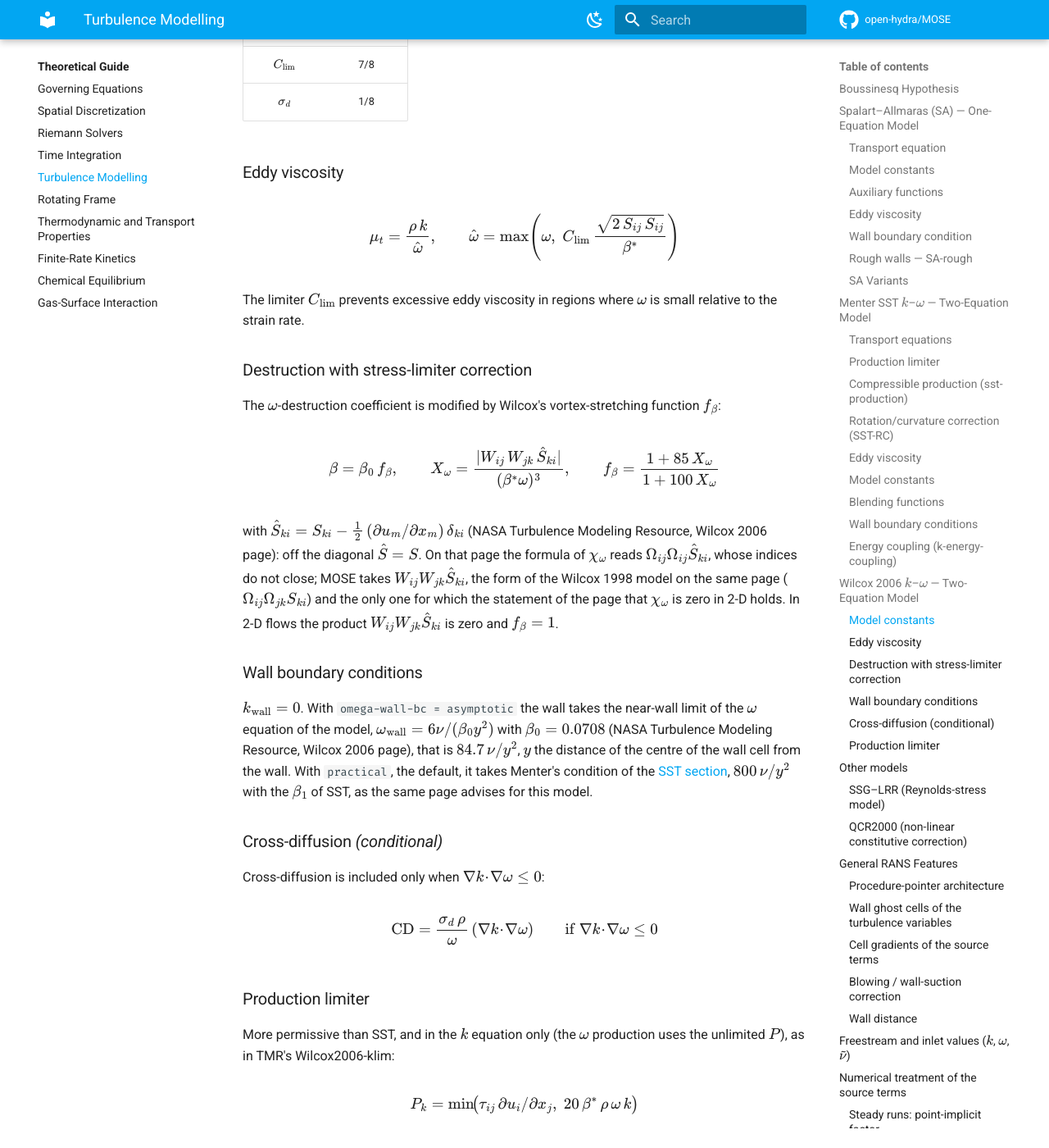
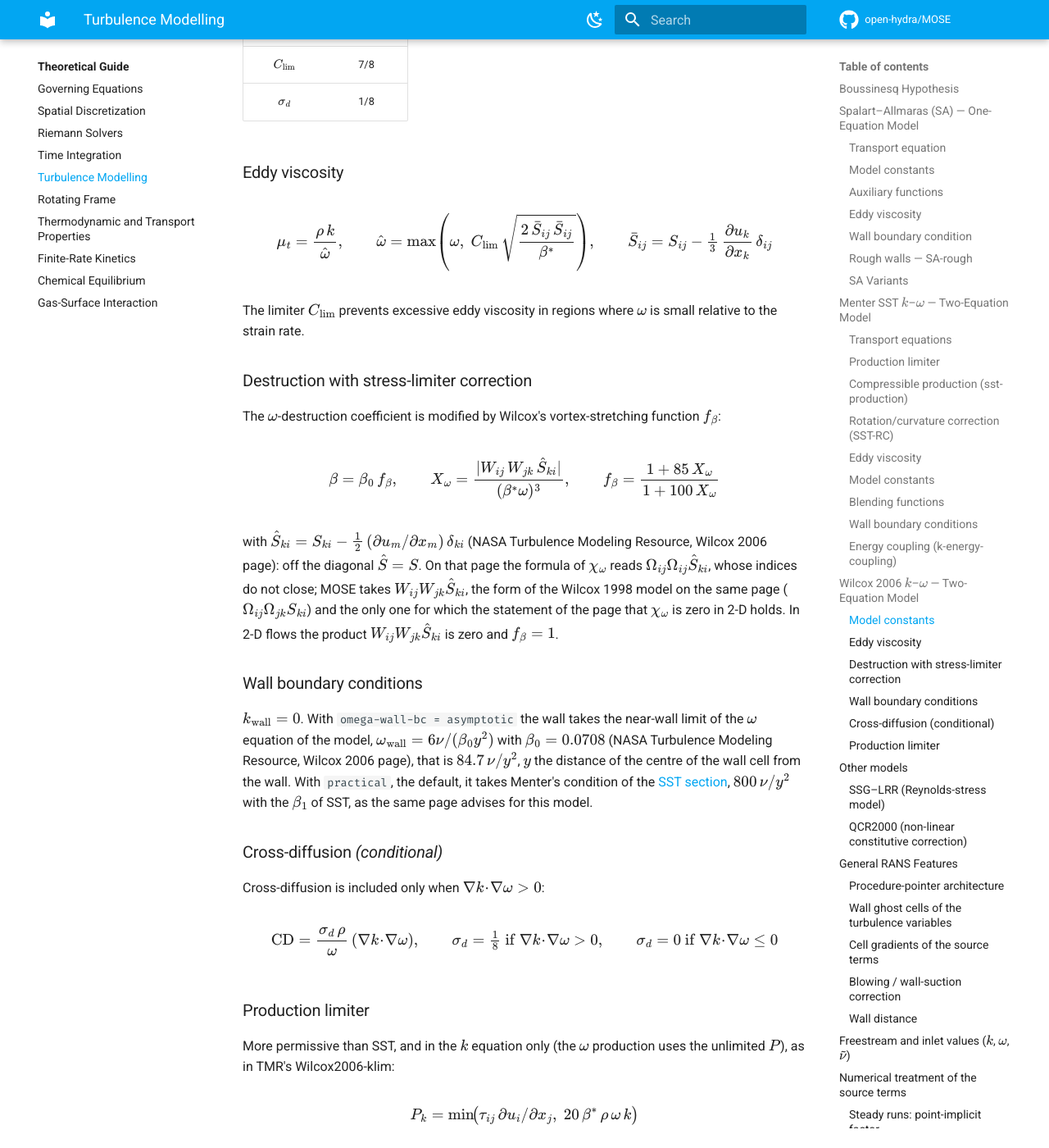
Before and after one commit to open-hydra/MOSE, an MkDocs documentation site: the page built from docs/theory/turbulence.md, in a window 1280 px wide and 1400 px high, scrolled down 11439 px. Shown: the whole window at 82% size. Built offline with MkDocs 1.6.1 and Material for MkDocs 9.7.7, drawn with Linux system fonts in a browser that asks for light colours; comment, search, counter and statistics services are not loaded.

Commit message:
Docs: two equations of Wilcox 2006 as the model and the code have them
Why: the section on the Wilcox 2006 model of the turbulence guide
differed from the model it cites (the Wilcox 2006 page of the NASA
Turbulence Modeling Resource) and from the code in three points:
- the limiter of the eddy viscosity was written
  C_lim sqrt(2 S_ij S_ij) / beta*, with beta* outside the root and the
  strain rate S where the model takes S-bar, the strain rate without
  its trace: omega-hat = max(omega, C_lim sqrt(2 S-bar_ij S-bar_ij /
  beta*)), S-bar_ij = S_ij - (1/3) du_k/dx_k delta_ij;
- the cross-diffusion was said to be included only when
  grad k . grad omega <= 0, while sigma_d is 1/8 when the product is
  positive and 0 otherwise.

Fix: the two equations read as the model and the code have them; the
rest of the section (constants, f_beta, wall conditions, production
limiter) is unchanged.

Before and after: documentation only.

Basis: NASA Turbulence Modeling Resource, Wilcox 2006 page
(https://turbmodels.larc.nasa.gov/wilcox.html, as in the repository
TMBWG/turbmodels at commit 20a39f5): the equation of
omega-hat and the definition of S-bar, the omega equation with
(rho sigma_d / omega) dk/dx_j domega/dx_j, and sigma_d = 0 for
dk/dx_j domega/dx_j <= 0, 1/8 for > 0. Code at bd067ae7:
Lib_Wilcox2006.f90:107-118 and :219-226 (S-bar with the trace removed,
omega-hat with beta* inside the root), :146-150 (sigma_d = 1/8, 0 when
grad k . grad omega <= 0). The same guide already says, in its section
on the explicit sources of time-accurate runs, that Wilcox 2006
switches its cross-diffusion off where grad k . grad omega < 0.

Proof: mkdocs build --strict gives no warning, nor does the check of
links and anchors.

Class: D (documentation).

Co-Authored-By: Claude Opus 5.5 <noreply@anthropic.com>

```diff
--- a/docs/theory/turbulence.md
+++ b/docs/theory/turbulence.md
@@ -549,7 +549,8 @@ limiter (below): TMR's Wilcox2006-klim, in its "e" form (Wilcox2006-klim-e) unle
 $$
 \mu_t = \frac{\rho\,k}{\hat\omega}, \qquad
 \hat\omega = \max\!\left(\omega,\;
-  C_\text{lim}\,\frac{\sqrt{2\,S_{ij}\,S_{ij}}}{\beta^\ast}\right)
+  C_\text{lim}\,\sqrt{\frac{2\,\bar S_{ij}\,\bar S_{ij}}{\beta^\ast}}\right), \qquad
+\bar S_{ij} = S_{ij} - \tfrac{1}{3}\,\frac{\partial u_k}{\partial x_k}\,\delta_{ij}
 $$
 
 The limiter $C_\text{lim}$ prevents excessive eddy viscosity in regions
@@ -583,12 +584,13 @@ as the same page advises for this model.
 
 ### Cross-diffusion *(conditional)*
 
-Cross-diffusion is included only when $\nabla k\!\cdot\!\nabla\omega \le 0$:
+Cross-diffusion is included only when $\nabla k\!\cdot\!\nabla\omega > 0$:
 
 $$
 \text{CD} = \frac{\sigma_d\,\rho}{\omega}\,
-  (\nabla k\!\cdot\!\nabla\omega)
-\qquad \text{if } \nabla k\!\cdot\!\nabla\omega \le 0
+  (\nabla k\!\cdot\!\nabla\omega), \qquad
+\sigma_d = \tfrac{1}{8} \ \text{if } \nabla k\!\cdot\!\nabla\omega > 0, \qquad
+\sigma_d = 0 \ \text{if } \nabla k\!\cdot\!\nabla\omega \le 0
 $$
 
 ### Production limiter
```
